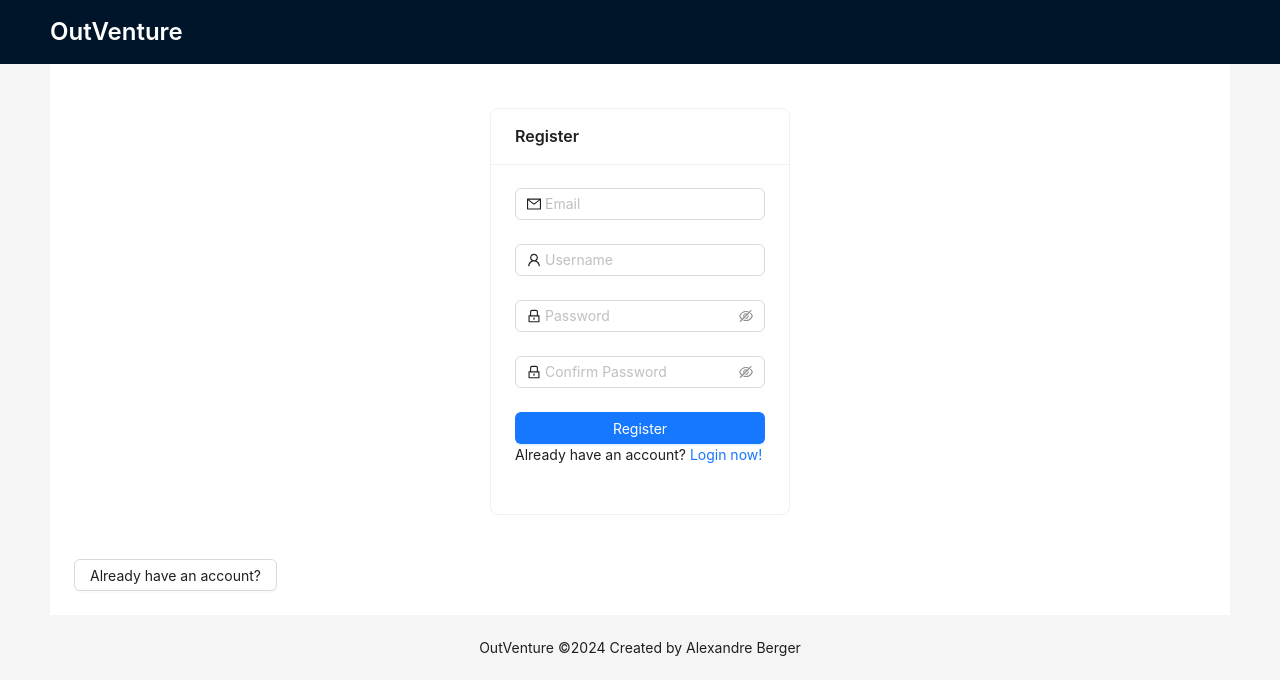
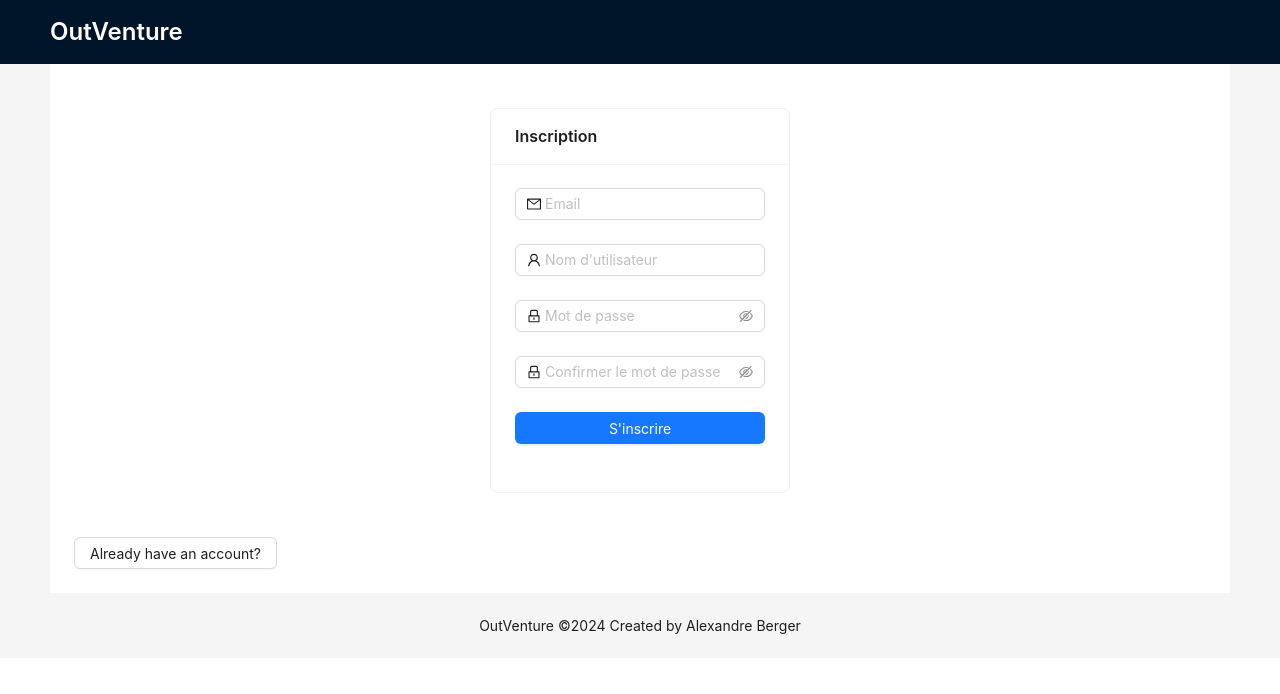
Before and after one commit to alex292802/OutVenture, a React (Create React App) app in the folder outventure-frontend/: page / in a window 1280 px wide. Both pictures are taken after a click on the button "Need to register?". Shown: the top 694 px of the page. Built offline with nearby package versions, Linux system fonts and the light colour scheme.

Commit message:
refactor: translating register component

```diff
--- a/outventure-frontend/src/components/Register.js
+++ b/outventure-frontend/src/components/Register.js
@@ -11,7 +11,7 @@ const Register = () => {
   };
 
   return (
-    <Card title="Register" style={{ width: 300, margin: '20px auto' }}>
+    <Card title="Inscription" style={{ width: 300, margin: '20px auto' }}>
       <Form
         form={form}
         name="register"
@@ -23,11 +23,11 @@ const Register = () => {
           rules={[
             {
               type: 'email',
-              message: 'The input is not valid E-mail!',
+              message: "L'email saisi n'est pas valide",
             },
             {
               required: true,
-              message: 'Please input your E-mail!',
+              message: "Veuillez saisir un email",
             },
           ]}
         >
@@ -39,12 +39,12 @@ const Register = () => {
           rules={[
             {
               required: true,
-              message: 'Please input your Username!',
+              message: "Veuillez saisir un nom d'utilisateur",
               whitespace: true,
             },
           ]}
         >
-          <Input prefix={<UserOutlined className="site-form-item-icon" />} placeholder="Username" />
+          <Input prefix={<UserOutlined className="site-form-item-icon" />} placeholder="Nom d'utilisateur" />
         </Form.Item>
 
         <Form.Item
@@ -52,12 +52,12 @@ const Register = () => {
           rules={[
             {
               required: true,
-              message: 'Please input your Password!',
+              message: "Veuillez saisir un mot de passe",
             },
           ]}
           hasFeedback
         >
-          <Input.Password prefix={<LockOutlined className="site-form-item-icon" />} placeholder="Password" />
+          <Input.Password prefix={<LockOutlined className="site-form-item-icon" />} placeholder="Mot de passe" />
         </Form.Item>
 
         <Form.Item
@@ -67,26 +67,25 @@ const Register = () => {
           rules={[
             {
               required: true,
-              message: 'Please confirm your password!',
+              message: "Veuillez confirmer votre mot de passe",
             },
             ({ getFieldValue }) => ({
               validator(_, value) {
                 if (!value || getFieldValue('password') === value) {
                   return Promise.resolve();
                 }
-                return Promise.reject(new Error('The two passwords that you entered do not match!'));
+                return Promise.reject(new Error('Les mots de passe saisis ne correspondent pas'));
               },
             }),
           ]}
         >
-          <Input.Password prefix={<LockOutlined className="site-form-item-icon" />} placeholder="Confirm Password" />
+          <Input.Password prefix={<LockOutlined className="site-form-item-icon" />} placeholder="Confirmer le mot de passe" />
         </Form.Item>
 
         <Form.Item>
           <Button type="primary" htmlType="submit" style={{ width: '100%' }}>
-            Register
+            S'inscrire
           </Button>
-          Already have an account? <a href="">Login now!</a>
         </Form.Item>
       </Form>
     </Card>
```
